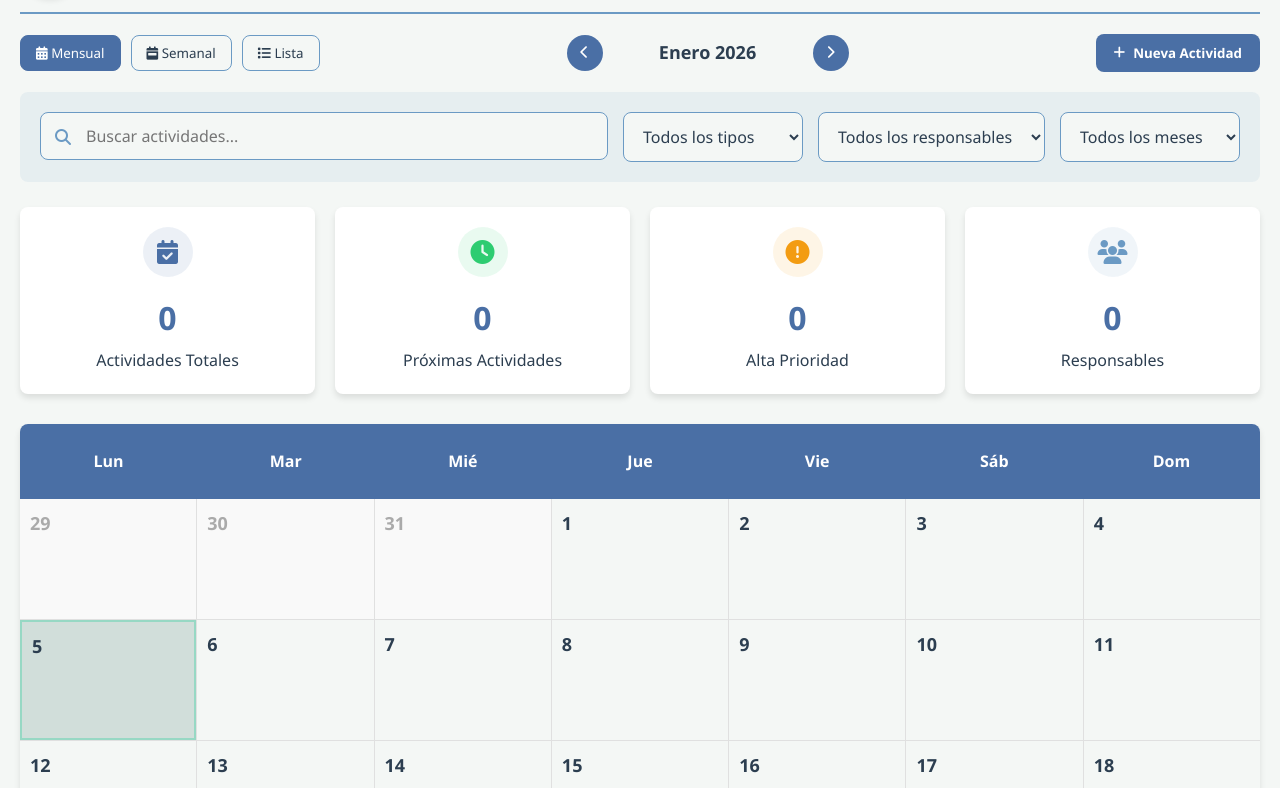
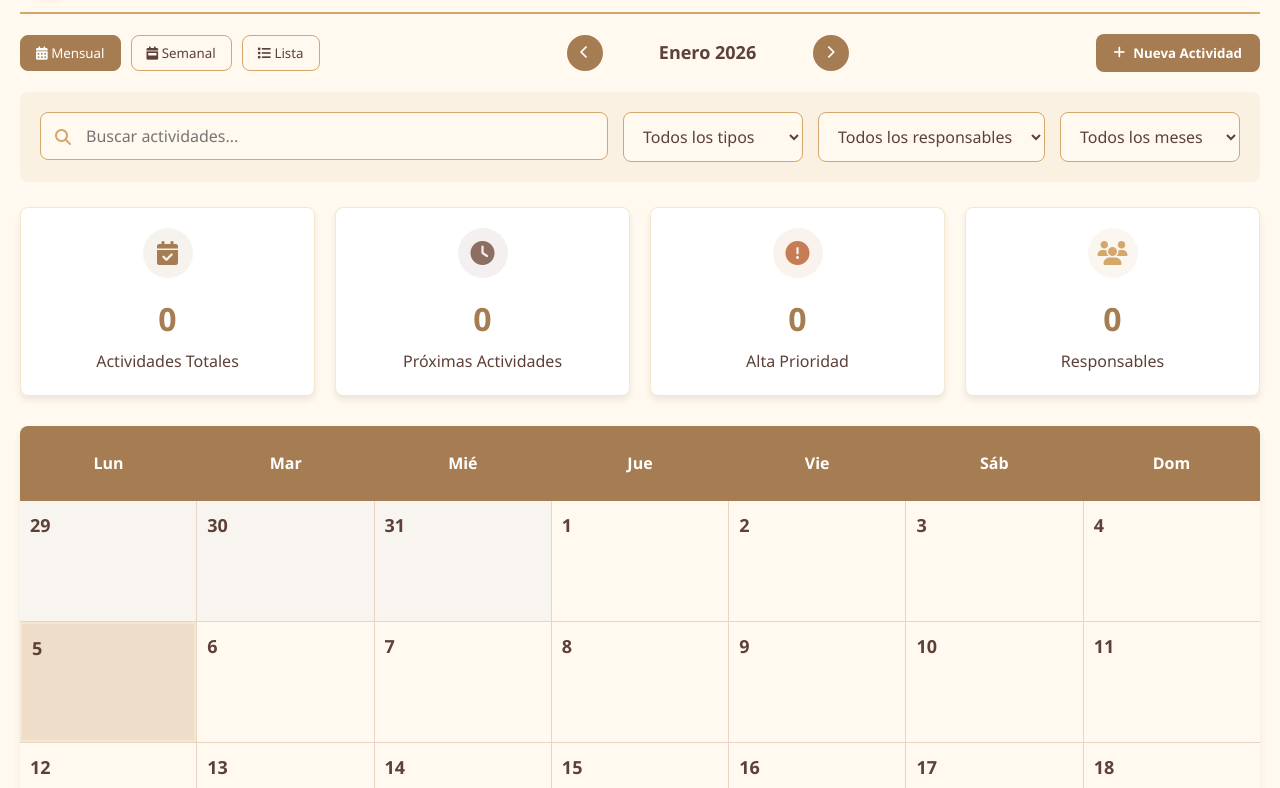
Before and after one commit to samuel02239/02239-omega-cache-deprecated-internal-buffer-v0x, a plain HTML site: page index.html in a window 1280 px wide. Shown: the part 99-887 px from the top of the page. Drawn offline with Linux system fonts and the light colour scheme; no server answers.

Commit message:
Update index.html

```diff
--- a/index.html
+++ b/index.html
@@ -7,28 +7,28 @@
     <link rel="stylesheet" href="https://cdnjs.cloudflare.com/ajax/libs/font-awesome/6.4.0/css/all.min.css">
     <style>
         :root {
-            --primary-color: #4A6FA5;
-            --secondary-color: #6B9AC4;
-            --accent-color: #97D8C4;
-            --light-color: #F4F7F5;
-            --dark-color: #2C3E50;
-            --danger-color: #E74C3C;
-            --success-color: #2ECC71;
-            --warning-color: #F39C12;
+            --primary-color: #A67C52; /* Café medio */
+            --secondary-color: #D4A76A; /* Café claro/dorado */
+            --accent-color: #F5E8D0; /* Piel claro */
+            --light-color: #FFF9F0; /* Piel muy claro */
+            --dark-color: #5D4037; /* Café oscuro */
+            --danger-color: #C67C54; /* Café rojizo */
+            --success-color: #8D6E63; /* Café grisáceo */
+            --warning-color: #D7CCC8; /* Café claro neutro */
             --border-radius: 8px;
-            --shadow: 0 4px 6px rgba(0, 0, 0, 0.1);
+            --shadow: 0 4px 6px rgba(93, 64, 55, 0.1);
             --transition: all 0.3s ease;
         }
 
         .dark-theme {
-            --primary-color: #5D8CC8;
-            --secondary-color: #7FB3D5;
-            --accent-color: #A3E4D7;
-            --light-color: #2C3E50;
-            --dark-color: #ECF0F1;
-            --danger-color: #E74C3C;
-            --success-color: #27AE60;
-            --warning-color: #F39C12;
+            --primary-color: #C8A27B;
+            --secondary-color: #E6C9A8;
+            --accent-color: #FFF9F0;
+            --light-color: #3E2723;
+            --dark-color: #EFEBE9;
+            --danger-color: #D7A184;
+            --success-color: #A1887F;
+            --warning-color: #BCAAA4;
         }
 
         * {
@@ -125,6 +125,7 @@
         .btn-secondary {
             background-color: var(--accent-color);
             color: var(--dark-color);
+            border: 1px solid var(--secondary-color);
         }
 
         .btn-secondary:hover {
@@ -138,7 +139,7 @@
         }
 
         .btn-danger:hover {
-            background-color: #c0392b;
+            background-color: #B56A48;
         }
 
         .theme-toggle {
@@ -213,7 +214,7 @@
         }
 
         .view-btn:hover:not(.active) {
-            background-color: rgba(74, 111, 165, 0.1);
+            background-color: rgba(166, 124, 82, 0.1);
         }
 
         .date-navigation {
@@ -255,7 +256,7 @@
             gap: 15px;
             margin-bottom: 25px;
             padding: 20px;
-            background-color: rgba(107, 154, 196, 0.1);
+            background-color: rgba(212, 167, 106, 0.1);
             border-radius: var(--border-radius);
         }
 
@@ -320,7 +321,7 @@
             display: grid;
             grid-template-columns: repeat(7, 1fr);
             gap: 1px;
-            background-color: #e0e0e0;
+            background-color: #E8D5C4;
         }
 
         .calendar-day {
@@ -334,22 +335,23 @@
         }
 
         .calendar-day:hover {
-            background-color: rgba(74, 111, 165, 0.05);
+            background-color: rgba(166, 124, 82, 0.05);
         }
 
         .day-number {
             font-weight: 600;
             margin-bottom: 5px;
             font-size: 18px;
+            color: var(--dark-color);
         }
 
         .other-month {
-            color: #aaa;
-            background-color: #f9f9f9;
+            color: #B0A295;
+            background-color: #F8F4EF;
         }
 
         .today {
-            background-color: rgba(151, 216, 196, 0.2);
+            background-color: rgba(245, 232, 208, 0.5);
             border: 2px solid var(--accent-color);
         }
 
@@ -380,6 +382,7 @@
 
         .activity-item:hover {
             opacity: 0.9;
+            transform: translateY(-1px);
         }
 
         /* Vista de lista */
@@ -408,7 +411,7 @@
             align-items: center;
             padding: 15px;
             border-radius: var(--border-radius);
-            background-color: rgba(107, 154, 196, 0.1);
+            background-color: rgba(212, 167, 106, 0.1);
             border-left: 5px solid var(--primary-color);
             transition: var(--transition);
         }
@@ -528,7 +531,7 @@
         .form-control:focus {
             outline: none;
             border-color: var(--primary-color);
-            box-shadow: 0 0 0 3px rgba(74, 111, 165, 0.2);
+            box-shadow: 0 0 0 3px rgba(166, 124, 82, 0.2);
         }
 
         .form-row {
@@ -559,17 +562,17 @@
         }
 
         .priority-low {
-            background-color: rgba(46, 204, 113, 0.2);
+            background-color: rgba(141, 110, 99, 0.2);
             color: var(--success-color);
         }
 
         .priority-medium {
-            background-color: rgba(243, 156, 18, 0.2);
-            color: var(--warning-color);
+            background-color: rgba(212, 167, 106, 0.2);
+            color: var(--secondary-color);
         }
 
         .priority-high {
-            background-color: rgba(231, 76, 60, 0.2);
+            background-color: rgba(198, 124, 84, 0.2);
             color: var(--danger-color);
         }
 
@@ -593,11 +596,12 @@
             cursor: pointer;
             transition: var(--transition);
             border: 2px solid transparent;
+            background-color: rgba(245, 232, 208, 0.3);
         }
 
         .activity-type.selected {
             border-color: var(--primary-color);
-            background-color: rgba(74, 111, 165, 0.1);
+            background-color: rgba(166, 124, 82, 0.1);
         }
 
         .type-color {
@@ -611,7 +615,7 @@
             display: flex;
             justify-content: flex-end;
             gap: 15px;
-            border-top: 1px solid #e0e0e0;
+            border-top: 1px solid #E8D5C4;
         }
 
         /* Estadísticas */
@@ -632,11 +636,12 @@
             align-items: center;
             text-align: center;
             transition: var(--transition);
+            border: 1px solid var(--accent-color);
         }
 
         .stat-card:hover {
             transform: translateY(-5px);
-            box-shadow: 0 10px 20px rgba(0, 0, 0, 0.1);
+            box-shadow: 0 10px 20px rgba(93, 64, 55, 0.15);
         }
 
         .stat-icon {
@@ -810,28 +815,28 @@
         <!-- Estadísticas -->
         <div class="stats-container">
             <div class="stat-card">
-                <div class="stat-icon" style="background-color: rgba(74, 111, 165, 0.1); color: var(--primary-color);">
+                <div class="stat-icon" style="background-color: rgba(166, 124, 82, 0.1); color: var(--primary-color);">
                     <i class="fas fa-calendar-check"></i>
                 </div>
                 <div class="stat-count" id="totalActivities">0</div>
                 <div class="stat-label">Actividades Totales</div>
             </div>
             <div class="stat-card">
-                <div class="stat-icon" style="background-color: rgba(46, 204, 113, 0.1); color: var(--success-color);">
+                <div class="stat-icon" style="background-color: rgba(141, 110, 99, 0.1); color: var(--success-color);">
                     <i class="fas fa-clock"></i>
                 </div>
                 <div class="stat-count" id="upcomingActivities">0</div>
                 <div class="stat-label">Próximas Actividades</div>
             </div>
             <div class="stat-card">
-                <div class="stat-icon" style="background-color: rgba(243, 156, 18, 0.1); color: var(--warning-color);">
+                <div class="stat-icon" style="background-color: rgba(198, 124, 84, 0.1); color: var(--danger-color);">
                     <i class="fas fa-exclamation-circle"></i>
                 </div>
                 <div class="stat-count" id="highPriority">0</div>
                 <div class="stat-label">Alta Prioridad</div>
             </div>
             <div class="stat-card">
-                <div class="stat-icon" style="background-color: rgba(107, 154, 196, 0.1); color: var(--secondary-color);">
+                <div class="stat-icon" style="background-color: rgba(212, 167, 106, 0.1); color: var(--secondary-color);">
                     <i class="fas fa-users"></i>
                 </div>
                 <div class="stat-count" id="totalResponsibles">0</div>
@@ -932,15 +937,16 @@
     <script src="https://www.gstatic.com/firebasejs/9.23.0/firebase-database-compat.js"></script>
 
     <script>
-        // Configuración de Firebase
+        // Configuración de Firebase actualizada
         const firebaseConfig = {
-            apiKey: "AIzaSyBR98d1aJeW5nNdTrGDi97kOeHjIN9ZUtg",
-            authDomain: "base-de-datos-a9c56.firebaseapp.com",
-            databaseURL: "https://base-de-datos-a9c56-default-rtdb.firebaseio.com",
-            projectId: "base-de-datos-a9c56",
-            storageBucket: "base-de-datos-a9c56.firebasestorage.app",
-            messagingSenderId: "230400091318",
-            appId: "1:230400091318:web:c7e81691c044baeff6b217"
+            apiKey: "AIzaSyB2Dg4EDqPz9IbOAGxAuON1BSz5RUzLzJk",
+            authDomain: "project-382582203393375123.firebaseapp.com",
+            databaseURL: "https://project-382582203393375123-default-rtdb.firebaseio.com",
+            projectId: "project-382582203393375123",
+            storageBucket: "project-382582203393375123.firebasestorage.app",
+            messagingSenderId: "639029399056",
+            appId: "1:639029399056:web:bf15e933210166d00f8495",
+            measurementId: "G-BPMTHP2JSD"
         };
 
         // Inicializar Firebase
@@ -954,14 +960,14 @@
         let editActivityId = null;
         let filteredActivities = [];
 
-        // Tipos de actividades con colores
+        // Tipos de actividades con colores en tonos piel/café
         const activityTypes = [
-            { id: 'reunion', name: 'Reunión', color: '#4A6FA5', icon: 'fas fa-users' },
-            { id: 'evento', name: 'Evento', color: '#6B9AC4', icon: 'fas fa-calendar' },
-            { id: 'servicio', name: 'Servicio', color: '#97D8C4', icon: 'fas fa-hands-helping' },
-            { id: 'capacitacion', name: 'Capacitación', color: '#F4B942', icon: 'fas fa-chalkboard-teacher' },
-            { id: 'social', name: 'Social', color: '#E55934', icon: 'fas fa-glass-cheers' },
-            { id: 'deportivo', name: 'Deportivo', color: '#9BC53D', icon: 'fas fa-running' }
+            { id: 'reunion', name: 'Reunión', color: '#A67C52', icon: 'fas fa-users' },
+            { id: 'evento', name: 'Evento', color: '#D4A76A', icon: 'fas fa-calendar' },
+            { id: 'servicio', name: 'Servicio', color: '#8D6E63', icon: 'fas fa-hands-helping' },
+            { id: 'capacitacion', name: 'Capacitación', color: '#C8A27B', icon: 'fas fa-chalkboard-teacher' },
+            { id: 'social', name: 'Social', color: '#E6C9A8', icon: 'fas fa-glass-cheers' },
+            { id: 'deportivo', name: 'Deportivo', color: '#BCAAA4', icon: 'fas fa-running' }
         ];
 
         // Inicializar la aplicación
```
